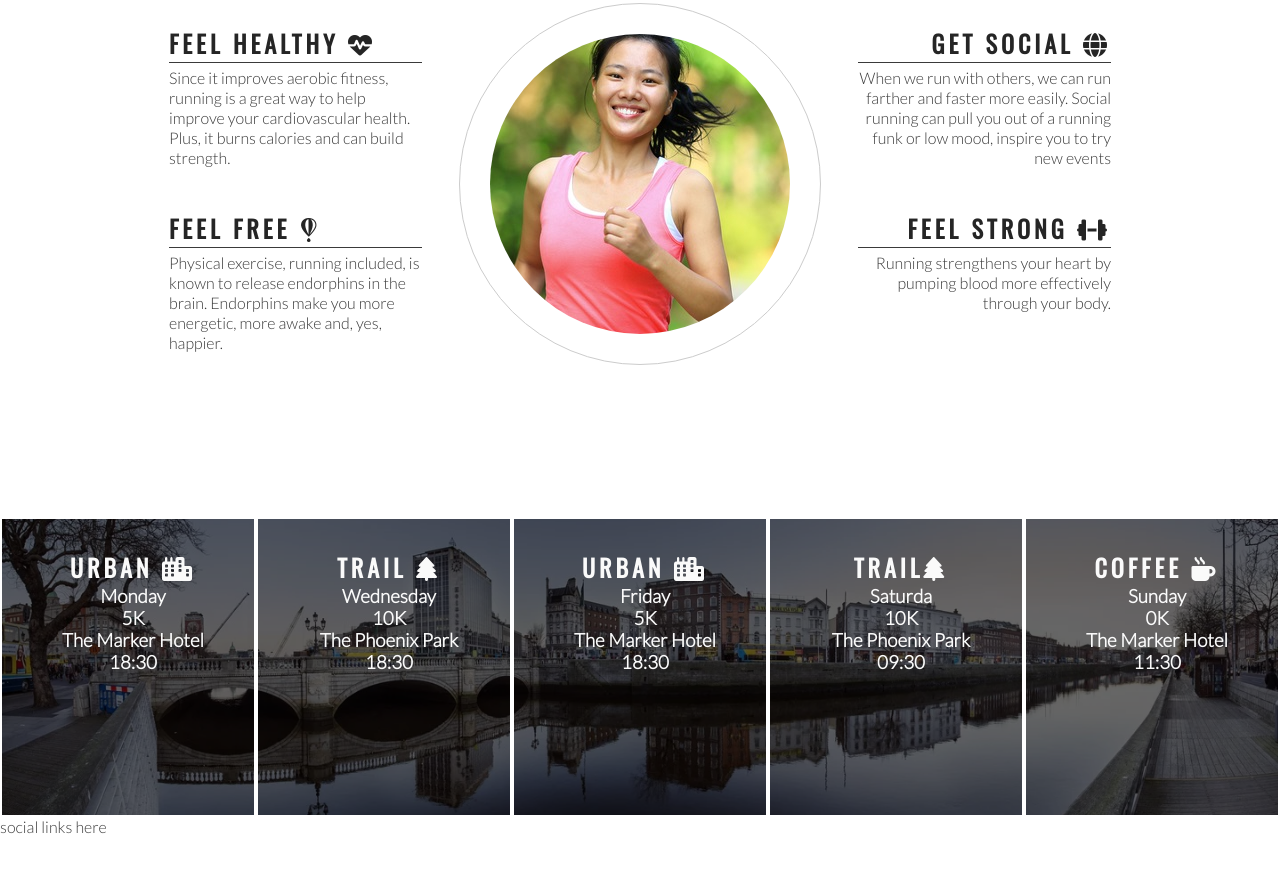
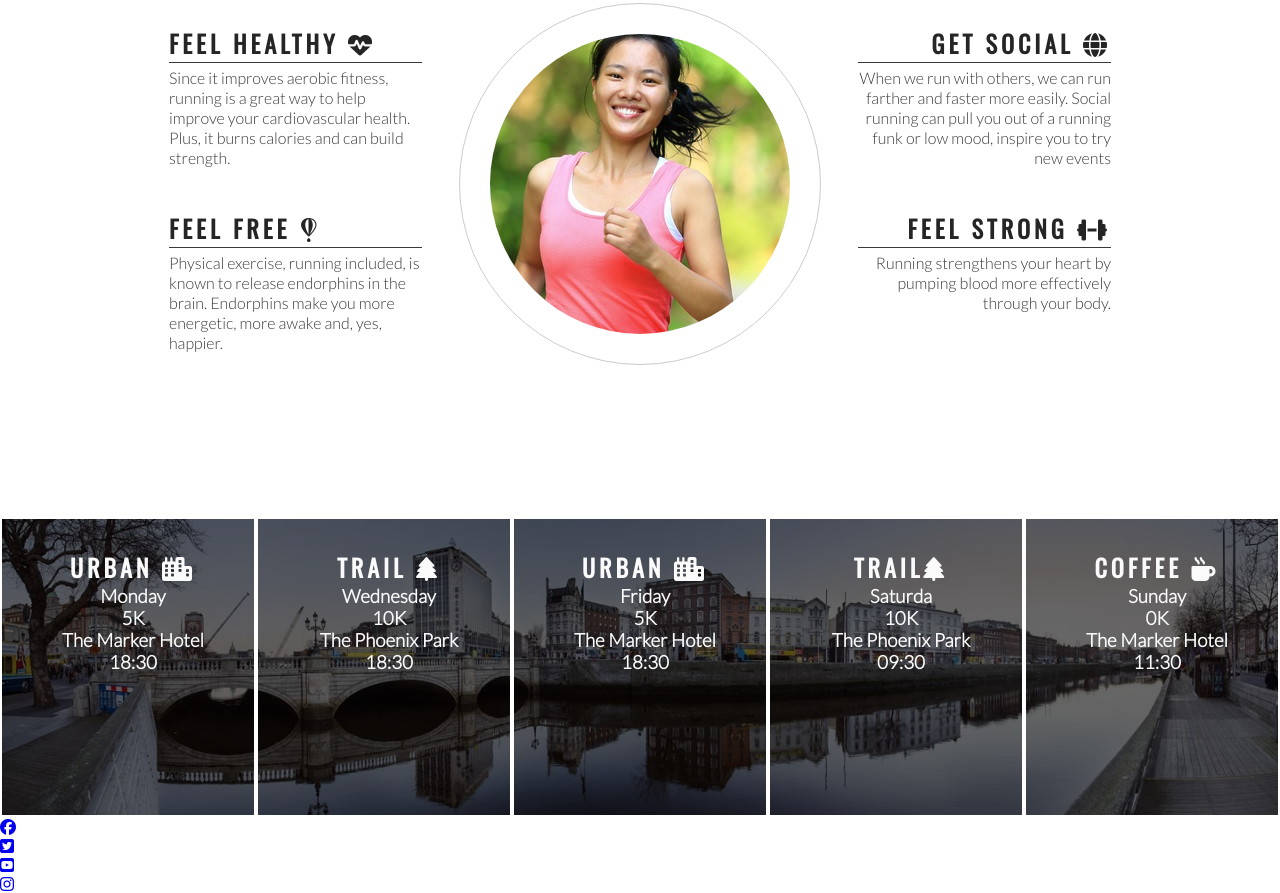
Before and after one commit to valenkita/love-running, a plain HTML site: page index.html in a window 1280 px wide. Shown: the part 778-1671 px from the top of the page. Before the commit the page ends 1614 px from the top, so only its background shows below. Drawn offline with nearby package versions, Linux system fonts and the light colour scheme.

Commit message:
Add social media icons footer

```diff
--- a/index.html
+++ b/index.html
@@ -108,7 +108,28 @@
             </div>
         </section>
         <footer>
-            social links here
+            <ul>
+                <li>
+                    <a href="http://facebook.com" target="_blank" rel="noopener" arial-label="Visit our Facebook page (opens in a new tab)">
+                        <i class="fab fa-facebook"></i>
+                    </a>
+                </li>
+                <li>
+                    <a href="http://twitter.com" target="_blank" rel="noopener" arial-label="Visit our Twitter page (opens in a new tab)">
+                        <i class="fab fa-twitter-square"></i>
+                    </a>
+                </li>
+                <li>
+                    <a href="http://youtube.com" target="_blank" rel="noopener" arial-label="Visit our YouTube page (opens in a new tab)">
+                        <i class="fab fa-youtube-square"></i>
+                    </a>
+                </li>
+                <li>
+                    <a href="http://instagram.com" target="_blank" rel="noopener" arial-label="Visit our Instagram page (opens in a new tab)">
+                        <i class="fab fa-instagram"></i>
+                    </a>
+                </li>
+            </ul>
         </footer>
 
         <!-- Font Awsome script-->
```
